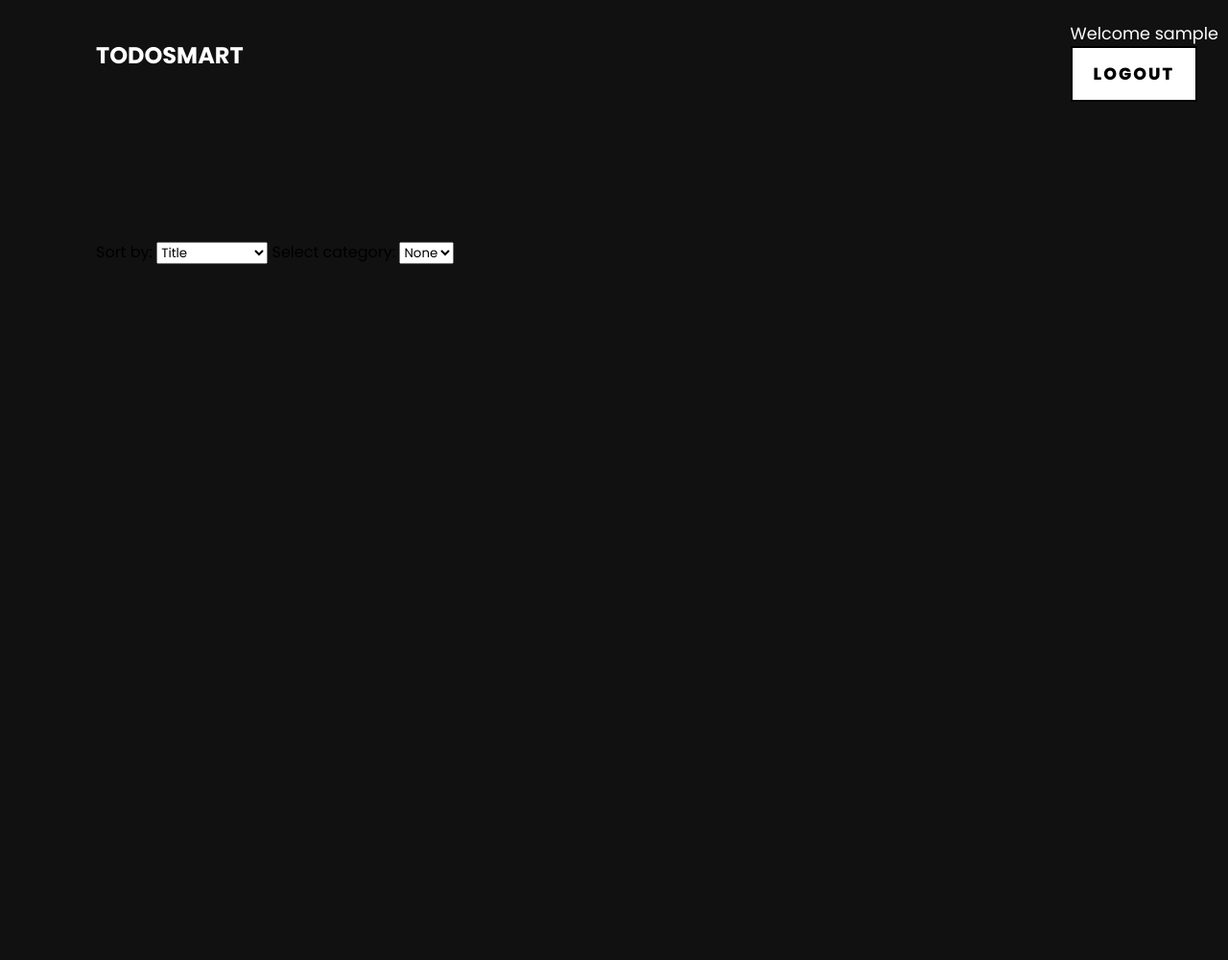
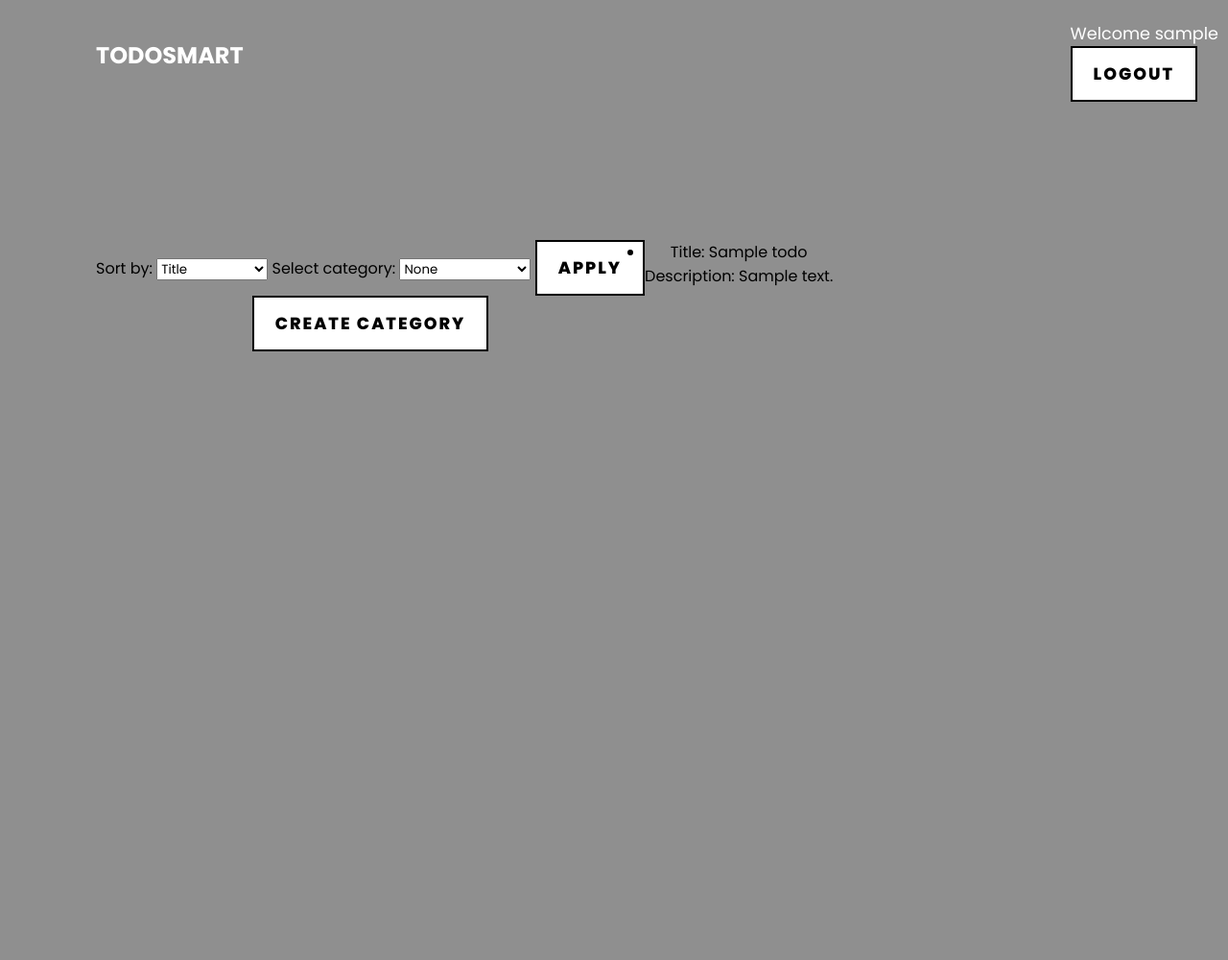
Before and after one commit to Moorky/TodoSmart, a PHP site: page /app/public/todosmart.php in a window 1280 px wide. Shown: the whole page at 96% size. Run offline with PHP 8.4, Linux system fonts and the light colour scheme; the visitor is signed in with stand-in values (Sample User, id 1); tables that the repository leaves empty hold one stand-in row (values such as "Sample post").

Commit message:
Some todo list frontend implementations in todosmart.php (public & src)

```diff
--- /dev/null
+++ b/src/app/public/modal.js
@@ -0,0 +1,25 @@
+// Get the modal
+const modal = document.getElementById("myModal");
+
+// Get the button that opens the modal
+const btn = document.getElementById("myBtn");
+
+// Get the <span> element that closes the modal
+const span = document.getElementsByClassName("close")[0];
+
+// When the user clicks on the button, open the modal
+btn.onclick = function() {
+    modal.style.display = "block";
+}
+
+// When the user clicks on <span> (x), close the modal
+span.onclick = function() {
+    modal.style.display = "none";
+}
+
+// When the user clicks anywhere outside the modal, close it
+window.onclick = function(event) {
+    if (event.target === modal) {
+        modal.style.display = "none";
+    }
+}
--- a/src/app/public/todosmart.php
+++ b/src/app/public/todosmart.php
@@ -7,19 +7,12 @@ require_login();
 ?>
 
 <?php view('header', ['title' => 'App - TodoSmart']) ?>
-
-    <header>
-        <div class="content welcomeUser">
-            <p>
-                Welcome <?= current_user() ?><br>
-                <button onclick="location.href = '../../app/public/logout.php'">Logout</button>
-            </p>
-        </div>
-    </header>
+    <link rel="stylesheet" href="../stylesheets/style.css">
 
     <div class="todoFrame">
         <div class="menu">
             <div>
+                <form action="todosmart.php" method="post">
                     <ul>
                         <li>
                             <label for="sort">Sort by:</label>
@@ -36,17 +29,20 @@ require_login();
                         <li>
                             <label for="category">Select category:</label>
                             <select name="category" id="category">
-                            <option value="none">None</option>
+                                <?php createCategoryElements(); ?>
                             </select>
                         </li>
                         <li>
-                        <!-- APPLY -->
+                            <button type="submit">Apply</button>
                         </li>
+                    </ul>
+                </form>
             </div>
             <div>
                 <ul>
                     <li>
-                        <!-- CREATE CATEGORY -->
+                        <!-- Trigger/Open The Modal -->
+                        <button id="myBtn">Create Category</button>
                     </li>
                     <li>
                         <!-- CREATE TODO -->
@@ -56,10 +52,32 @@ require_login();
         </div>
 
         <div class="todos">
-            <ul>
-
+            <ul id="todos">
+                <?php createTodoElements(); ?>
             </ul>
         </div>
     </div>
 
+    <!-- The Modal -->
+    <div id="myModal" class="modal">
+
+        <!-- Modal content -->
+        <div class="modal-content">
+            <div class="modal-header">
+                <span class="close">&times;</span>
+                <h2>Modal Header</h2>
+            </div>
+            <div class="modal-body">
+                <p>Some text in the Modal Body</p>
+                <p>Some other text...</p>
+            </div>
+            <div class="modal-footer">
+                <h3>Modal Footer</h3>
+            </div>
+        </div>
+
+    </div>
+
+    <script type="text/javascript" src="modal.js"></script>
+
 <?php view('footer') ?>
--- a/src/app/src/libs/TodoController.php
+++ b/src/app/src/libs/TodoController.php
@@ -1,6 +1,6 @@
 <?php
 
-require_once '../databaseHandler.php';
+require_once __DIR__ . '/../databaseHandler.php';
 require_once 'TodoList.php';
 
 class TodoController
@@ -12,6 +12,16 @@ class TodoController
     {
         $this->todoList = new TodoList();
         $this->categoryList = [];
+    }
+
+    function getTodoList(): object
+    {
+        return $this->todoList;
+    }
+
+    function getCategoryList(): array
+    {
+        return $this->categoryList;
     }
 
     function fetchAllElementsFromDB($sortKey)
--- a/src/app/src/todosmart.php
+++ b/src/app/src/todosmart.php
@@ -1,3 +1,41 @@
 <?php
 
-require_once 'databaseHandler.php';
+require_once __DIR__ . '/databaseHandler.php';
+require_once 'libs/TodoController.php';
+
+$controller = new TodoController();
+prepareController();
+
+function prepareController()
+{
+    global $controller;
+    $controller->fetchAllElementsFromDB("id");
+}
+
+function createTodoElements()
+{
+    global $controller;
+    $todoList = $controller->getTodoList();
+
+    foreach ($todoList->getAllTodos() as $todo) {
+        $title = $todo->getTitle();
+        $description = $todo->getDescription();
+        echo "<li>
+                Title: $title <br>
+                Description: $description
+            </li>";
+    }
+}
+
+function createCategoryElements()
+{
+    global $controller;
+    $categoryList = $controller->getCategoryList();
+
+    echo "<option value='none'>None</option>";
+
+    foreach ($categoryList as $category) {
+        $categoryName = $category["categoryName"];
+        echo "<option value='$categoryName'>$categoryName</option>";
+    }
+}
--- /dev/null
+++ b/src/app/stylesheets/style.css
@@ -0,0 +1,79 @@
+/* The Modal (background) */
+.modal {
+    display: none; /* Hidden by default */
+    position: fixed; /* Stay in place */
+    z-index: 1; /* Sit on top */
+    left: 0;
+    top: 0;
+    width: 100%; /* Full width */
+    height: 100%; /* Full height */
+    overflow: auto; /* Enable scroll if needed */
+    background-color: rgb(0,0,0); /* Fallback color */
+    background-color: rgba(0,0,0,0.4); /* Black w/ opacity */
+    -webkit-animation-name: fadeIn; /* Fade in the background */
+    -webkit-animation-duration: 0.4s;
+    animation-name: fadeIn;
+    animation-duration: 0.4s
+}
+
+/* Modal Content */
+.modal-content {
+    position: fixed;
+    bottom: 0;
+    background-color: #fefefe;
+    width: 100%;
+    -webkit-animation-name: slideIn;
+    -webkit-animation-duration: 0.4s;
+    animation-name: slideIn;
+    animation-duration: 0.4s
+}
+
+/* The Close Button */
+.close {
+    color: white;
+    float: right;
+    font-size: 28px;
+    font-weight: bold;
+}
+
+.close:hover,
+.close:focus {
+    color: #000;
+    text-decoration: none;
+    cursor: pointer;
+}
+
+.modal-header {
+    padding: 2px 16px;
+    background-color: #5cb85c;
+    color: white;
+}
+
+.modal-body {padding: 2px 16px;}
+
+.modal-footer {
+    padding: 2px 16px;
+    background-color: #5cb85c;
+    color: white;
+}
+
+/* Add Animation */
+@-webkit-keyframes slideIn {
+    from {bottom: -300px; opacity: 0}
+    to {bottom: 0; opacity: 1}
+}
+
+@keyframes slideIn {
+    from {bottom: -300px; opacity: 0}
+    to {bottom: 0; opacity: 1}
+}
+
+@-webkit-keyframes fadeIn {
+    from {opacity: 0}
+    to {opacity: 1}
+}
+
+@keyframes fadeIn {
+    from {opacity: 0}
+    to {opacity: 1}
+}
--- a/src/src/inc/header.php
+++ b/src/src/inc/header.php
@@ -12,4 +12,13 @@
     <section class="showcase">
         <header>
             <a href="/" style="text-decoration: none"><h2 class="logo">TodoSmart</h2></a>
+
+            <?php if (is_user_logged_in()): ?>
+                <div class="content welcomeUser">
+                    <p>
+                        Welcome <?= current_user() ?><br>
+                        <button onclick="location.href = '../../app/public/logout.php'">Logout</button>
+                    </p>
+                </div>
+            <?php endif; ?>
         </header>
--- a/src/stylesheets/style.css
+++ b/src/stylesheets/style.css
@@ -25,7 +25,7 @@ header .logo {
     cursor: pointer;
 }
 
-li {
+.menu li {
     display: inline;
 }
 
@@ -38,7 +38,7 @@ li {
     display: flex;
     justify-content: space-between;
     align-items: center;
-    background: #111;
+    background: #8f8f8f;
     transition: 0.5s;
     z-index: 2;
 }
```
Lines whose indentation alone changed are shown as unchanged.
